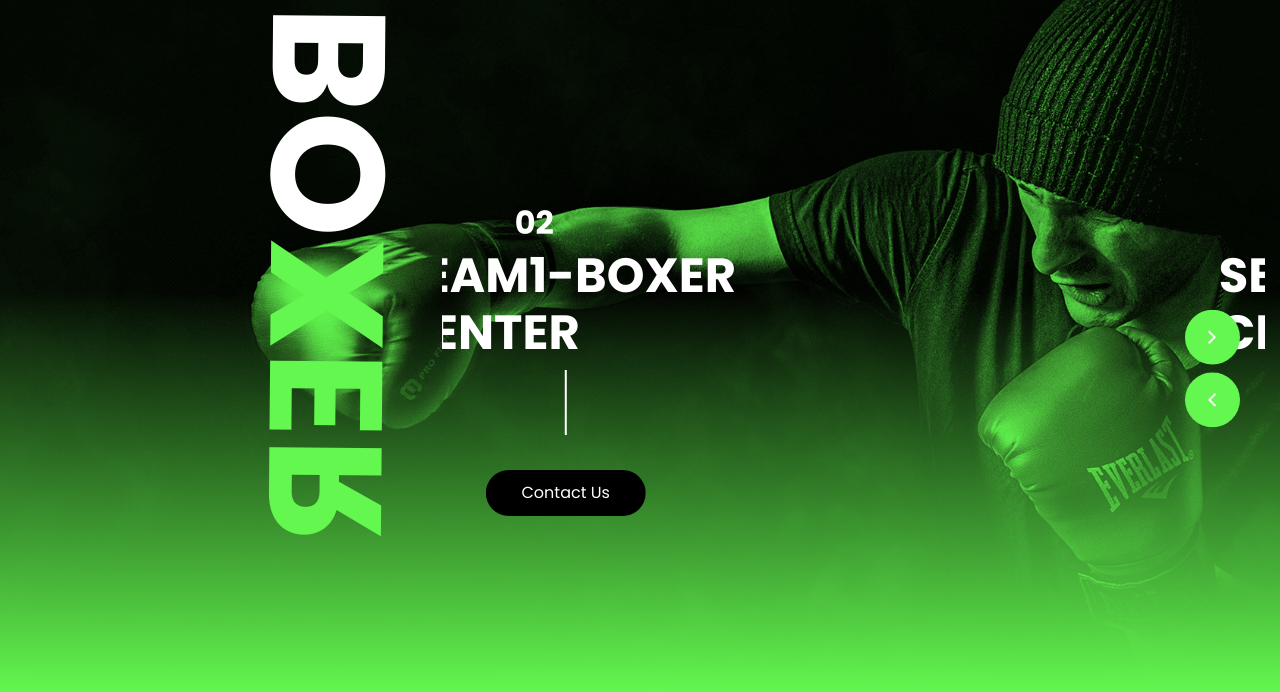
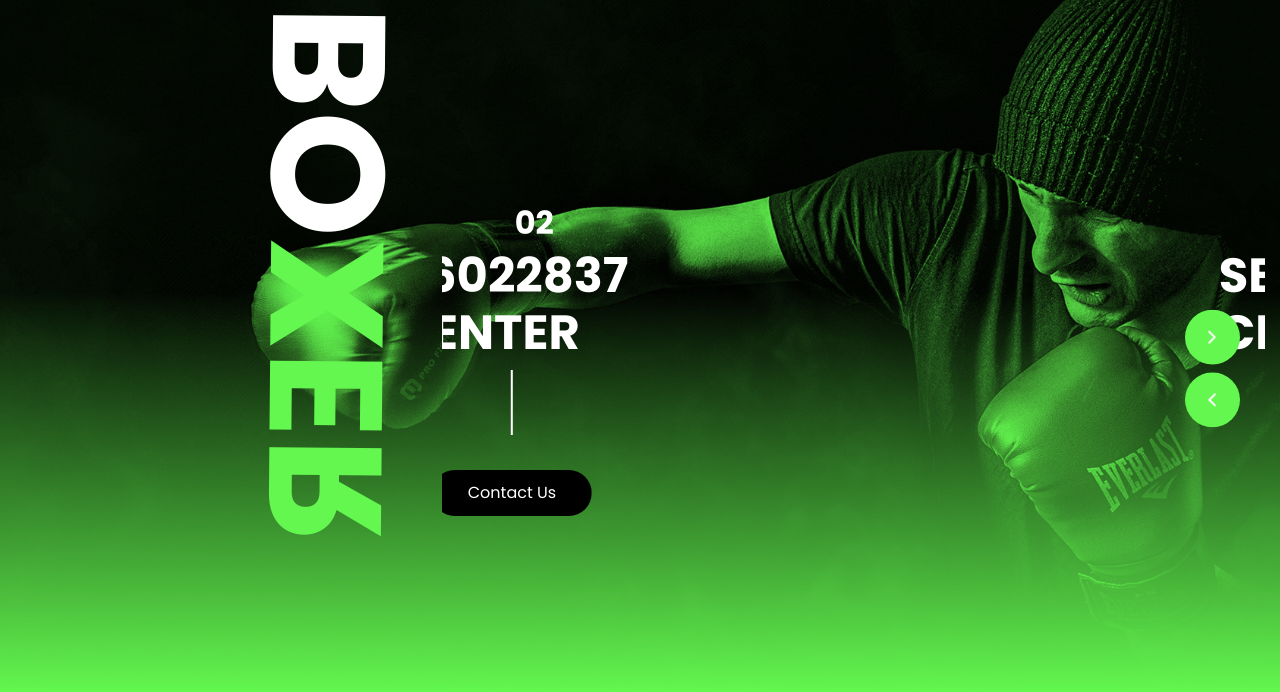
Before and after one commit to Phichitchai66022837/66022837_DevOps, a plain HTML site: page index.html in a window 1280 px wide. Shown: the part 108-800 px from the top of the page. Drawn offline with nearby package versions, Linux system fonts and the light colour scheme; some packages are replaced by stand-ins of ours; a web font is replaced by a local one.

Commit message:
change text student id

```diff
--- a/index.html
+++ b/index.html
@@ -119,7 +119,7 @@
                   <div class="box">
                     <div class="detail-box">
                       <h1>
-                       team1-boxer <br />
+                       66022837<br />
                         Center
                       </h1>
                       <hr />
```
